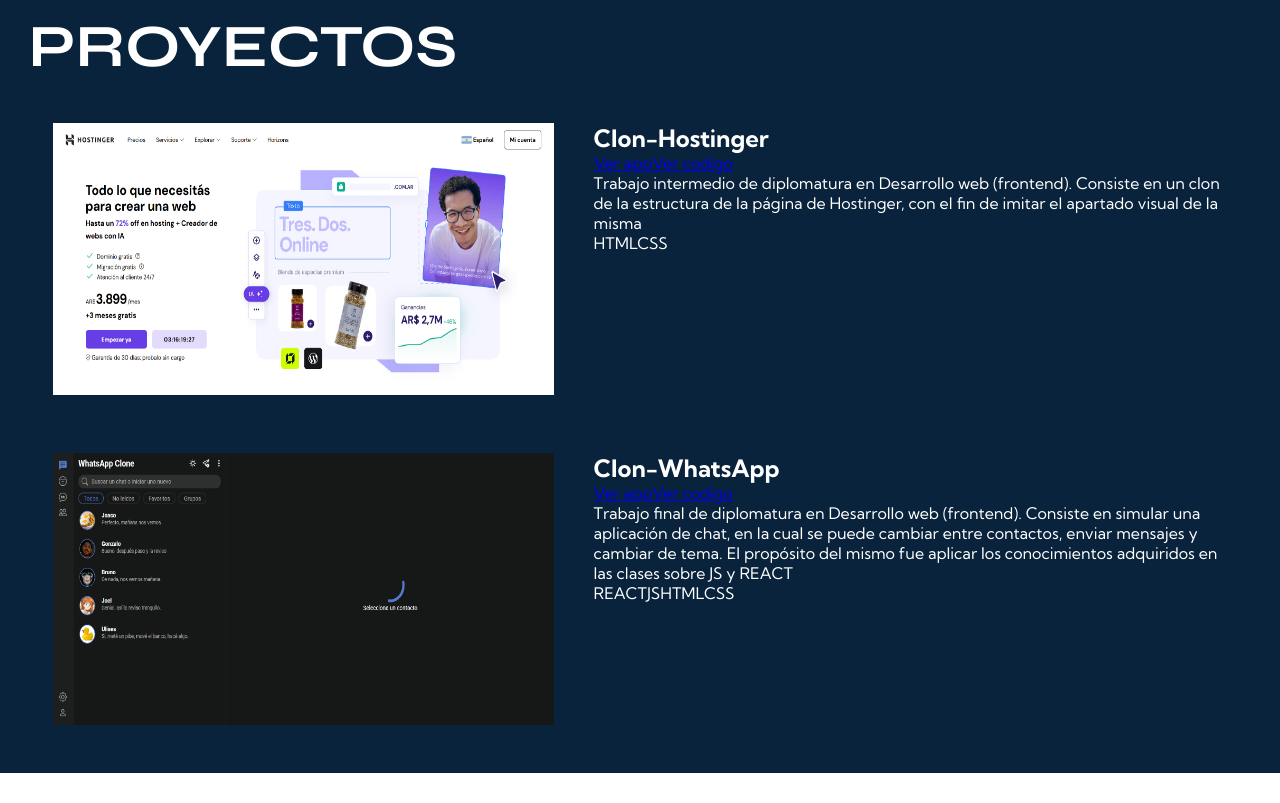
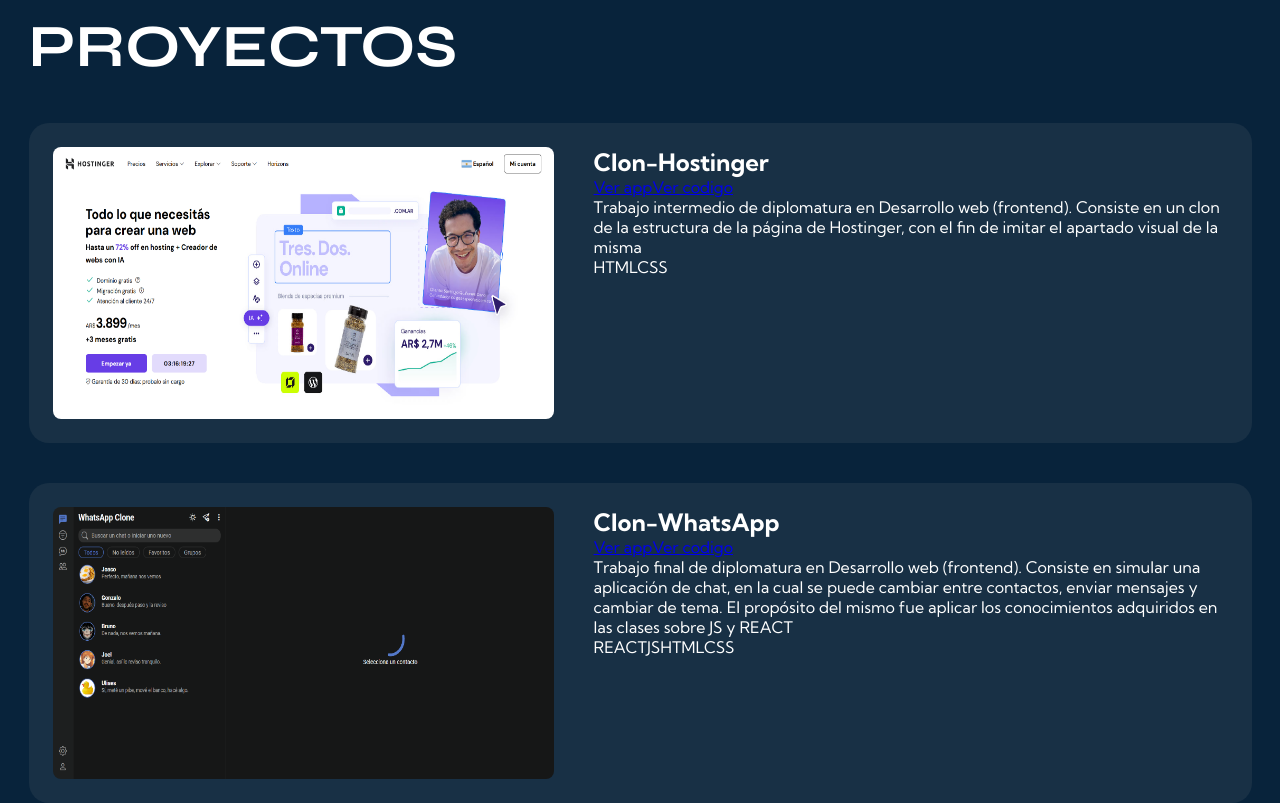
Before and after one commit to UrielTreleani/PORTFOLIO, a React (Vite) app: page / in a window 1280 px wide. Shown: the part 900-1703 px from the top of the page. Before the commit the page ends 1673 px from the top, so only its background shows below. Built offline with nearby package versions, Linux system fonts and the light colour scheme.

Commit message:
06-12-2025

```diff
--- a/src/Components/ProjectCard/ProjectCard.css
+++ b/src/Components/ProjectCard/ProjectCard.css
@@ -1,7 +1,7 @@
 .project-card__container{
     display: flex;
     flex-direction: column;
-    gap: 10px;
+    gap: 40px;
 }
 
 .project-card{
@@ -10,11 +10,17 @@
     justify-content: center;
     height: 320px;
     gap: 40px;
+    border: 0 solid;
+    background-color: #183045;
+    border-radius: 20px;
+    padding: 24px;
 }
 
 .project-card__img-container{
     width: 501px;
     height: 272px;
+    border-radius: 8px;
+    overflow: hidden;
 }
 
 .project-card__img-container img{
```
Also changed, not shown: src/Components/SectionProjects/SectionProjects.css (line endings or trailing spaces).
